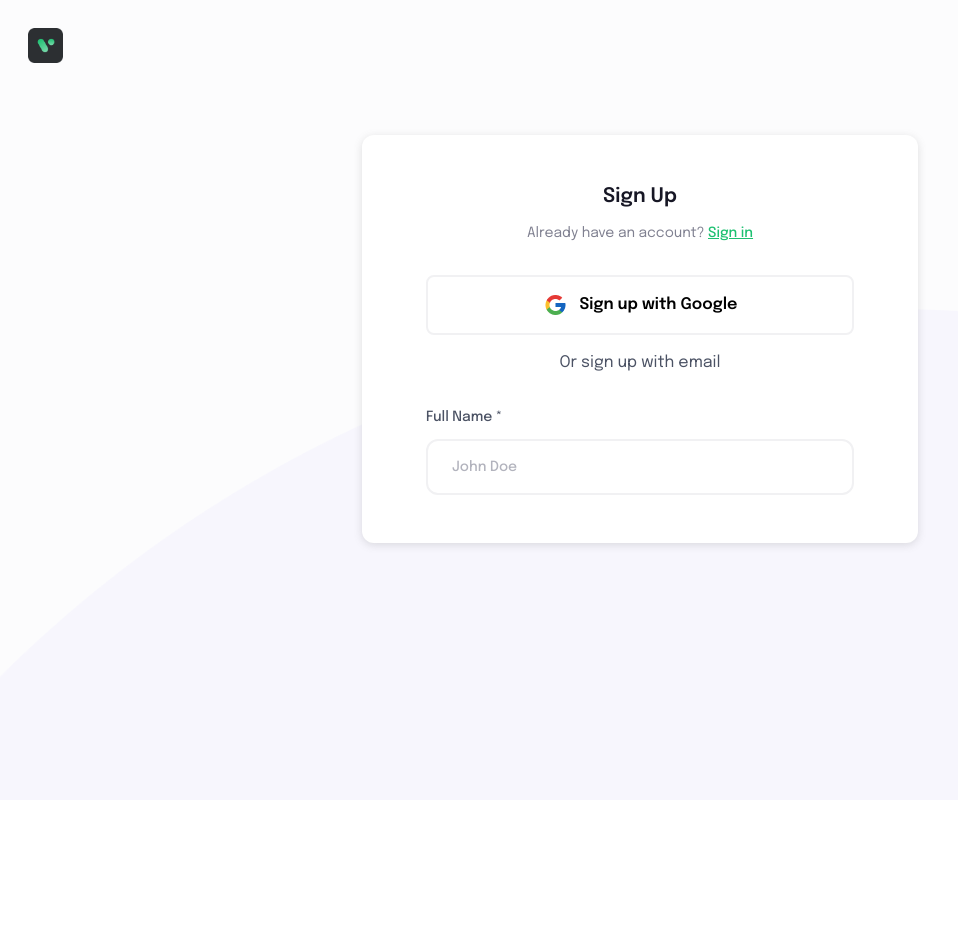
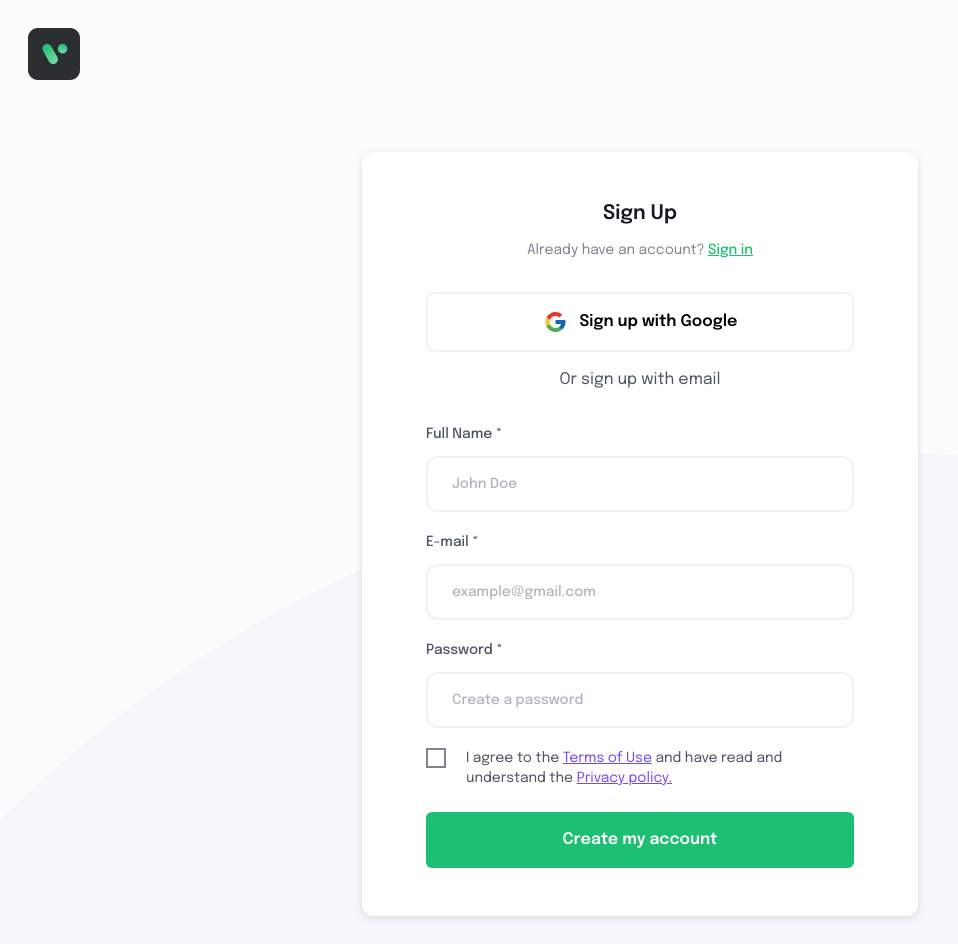
Before and after one commit to TranDangKhoi/simple-crowdfunding-app, a React (Create React App) app: page /#/sign-up in a window 1280 px wide. Shown: the whole page, without its empty margins (0-958 px from the left). Before the commit the page ends 800 px from the top, so only its background shows below. Built offline with nearby package versions, Linux system fonts and the light colour scheme.

Commit message:
:muscle: Finish sign-up basic layout, much more to do

```diff
--- /dev/null
+++ b/src/components/button/Button.js
@@ -0,0 +1,14 @@
+import React from "react";
+
+const Button = ({ type = "button", children, className = "" }) => {
+  return (
+    <button
+      className={`${className} flex items-center justify-center px-5 py-4 font-semibold text-white rounded-md`}
+      type={type}
+    >
+      {children}
+    </button>
+  );
+};
+
+export default Button;
--- /dev/null
+++ b/src/components/button/index.js
@@ -0,0 +1,3 @@
+import Button from "./Button";
+
+export { Button };
--- /dev/null
+++ b/src/components/common/FormGroup.js
@@ -0,0 +1,9 @@
+import React from "react";
+
+const FormGroup = ({ children, className = "" }) => {
+  return (
+    <div className={`${className} flex flex-col gap-y-3 mb-5`}>{children}</div>
+  );
+};
+
+export default FormGroup;
--- /dev/null
+++ b/src/components/common/index.js
@@ -0,0 +1,4 @@
+import ErrorComponent from "./ErrorComponent";
+import FormGroup from "./FormGroup";
+
+export { FormGroup, ErrorComponent };
--- a/src/components/input/Input.js
+++ b/src/components/input/Input.js
@@ -6,6 +6,7 @@ const Input = ({
   name,
   placeholder = "Your placeholder...",
   className,
+  ...props
 }) => {
   const { field } = useController({
     control,
@@ -18,7 +19,9 @@ const Input = ({
         type={type}
         className={`${className} w-full px-6 py-4 text-sm font-medium border-2 border-strock rounded-xl text-text1 placeholder:text-text4`}
         placeholder={placeholder}
+        id={name}
         {...field}
+        {...props}
       />
     </div>
   );
--- a/src/index.scss
+++ b/src/index.scss
@@ -3,7 +3,7 @@
 @tailwind utilities;
 @layer base {
   body {
-    @apply font-primary text-base;
+    @apply font-primary text-base font-normal;
   }
   input {
     @apply outline-none;
--- a/src/layout/LayoutAuthentication.js
+++ b/src/layout/LayoutAuthentication.js
@@ -13,7 +13,7 @@ const LayoutAuthentication = ({ children, heading = "" }) => {
         className="absolute bottom-0 left-0 right-0 pointer-events-none z-[-1]"
       />
       <Link to={"/"} className="inline-block mb-5 lg:mb-16">
-        <img srcSet={`${Logo} 3x`} alt="Logo" />
+        <img srcSet={`${Logo} 2x`} alt="Logo" />
       </Link>
       <div className="mx-auto w-full max-w-[556px] bg-white shadow-soft rounded-xl px-5 py-8 lg:px-16 lg:py-12">
         <h1 className="mb-1 text-lg font-semibold text-center lg:text-xl lg:mb-3 text-text1">
--- a/src/pages/SignUpPage.js
+++ b/src/pages/SignUpPage.js
@@ -5,13 +5,21 @@ import GoogleIcon from "assets/images/Google.png";
 import { useForm } from "react-hook-form";
 import { Label } from "components/label";
 import { Input } from "components/input";
+import FormGroup from "components/common/FormGroup";
+import { Button } from "components/button";
 
 const SignUpPage = () => {
   const {
     handleSubmit,
     control,
-    formState: { errors, isSubmitting },
-  } = useForm({});
+    formState: { errors, isSubmitting, isValid },
+  } = useForm({
+    mode: "onSubmit",
+  });
+
+  const handleSignUp = (values) => {
+    console.log(values);
+  };
   return (
     <LayoutAuthentication heading="Sign Up">
       <p className="mb-6 text-xs font-normal text-center text-text3 lg:text-sm lg:mb-8">
@@ -27,8 +35,8 @@ const SignUpPage = () => {
       <p className="mb-4 font-normal text-center lg:mb-8 text-text2">
         Or sign up with email
       </p>
-      <form>
-        <div className="flex flex-col gap-y-3">
+      <form onSubmit={handleSubmit(handleSignUp)}>
+        <FormGroup>
           <Label htmlFor="fullname">Full Name *</Label>
           <Input
             type="text"
@@ -36,7 +44,41 @@ const SignUpPage = () => {
             placeholder="John Doe"
             name="fullname"
           ></Input>
+        </FormGroup>
+        <FormGroup>
+          <Label htmlFor="email">E-mail *</Label>
+          <Input
+            type="text"
+            control={control}
+            placeholder="example@gmail.com"
+            name="email"
+          ></Input>
+        </FormGroup>
+        <FormGroup>
+          <Label htmlFor="password">Password *</Label>
+          <Input
+            type="password"
+            control={control}
+            placeholder="Create a password"
+            name="password"
+          ></Input>
+        </FormGroup>
+        <div className="flex items-start mb-6 gap-x-5">
+          <span className="flex-shrink-0 inline-block w-5 h-5 border-2 border-text3"></span>
+          <p className="text-sm font-normal text-text2">
+            I agree to the{" "}
+            <span className="underline cursor-pointer text-secondary">
+              Terms of Use
+            </span>{" "}
+            and have read and understand the{" "}
+            <span className="underline cursor-pointer text-secondary">
+              Privacy policy.
+            </span>
+          </p>
         </div>
+        <Button type="submit" className="w-full bg-primary">
+          Create my account
+        </Button>
       </form>
     </LayoutAuthentication>
   );
```
